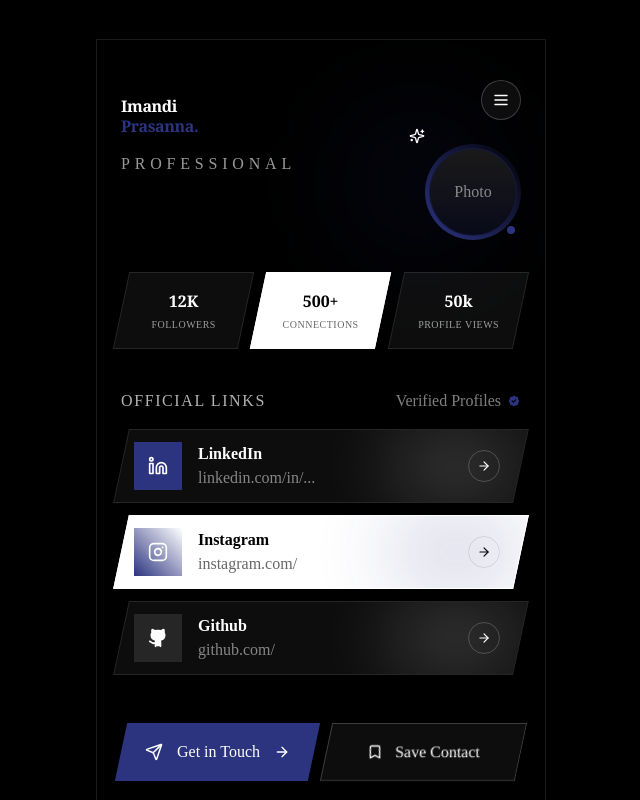
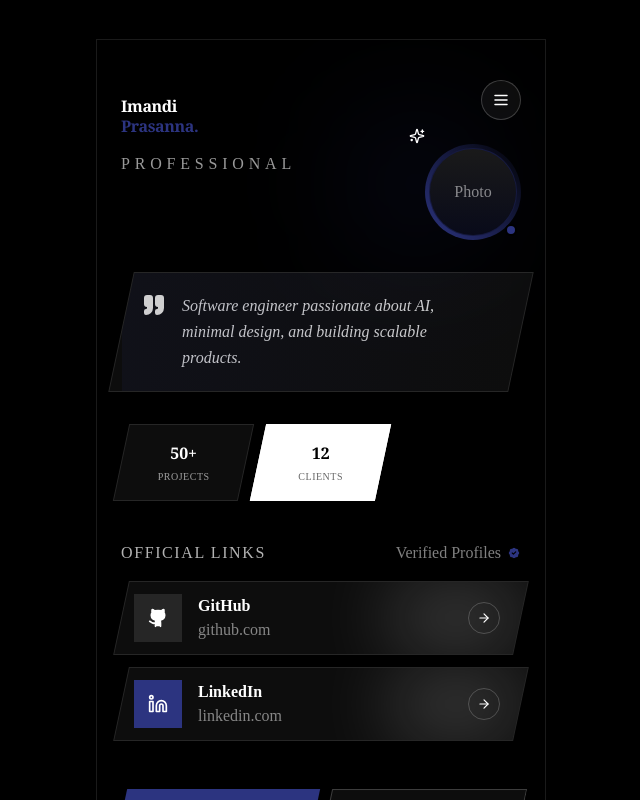
Before and after one commit to xpixenoxx/unool, a Next.js app: page /preview-template in a window 1280 px wide. Shown: the top 800 px of the page, without its empty margins (319-959 px from the left). Built offline with nearby package versions, Linux system fonts and the light colour scheme.

Commit message:
Fix prerender build error on preview page by mapping directly to IdentityTemplate

```diff
--- a/app/preview-template/page.tsx
+++ b/app/preview-template/page.tsx
@@ -1,11 +1,28 @@
-import { TheLoneTemplate } from '@/components/templates/the-lone/TheLoneTemplate';
+'use client';
+
+import { IdentityTemplate } from '@/components/profile/templates/persona/IdentityTemplate';
 
 export default function PreviewTemplatePage() {
+  const dummyProfile = {
+    name: 'Imandi Prasanna',
+    role: 'Professional',
+    headline: 'Building the next generation of web applications.',
+    bio: 'Software engineer passionate about AI, minimal design, and building scalable products.',
+    avatarUrl: '',
+    links: [
+      { id: '1', label: 'GitHub', url: 'https://github.com', icon: 'github', isVisible: true },
+      { id: '2', label: 'LinkedIn', url: 'https://linkedin.com', icon: 'linkedin', isVisible: true },
+    ],
+    proofs: [
+      { title: 'Projects', value: '50+' },
+      { title: 'Clients', value: '12' },
+    ]
+  };
+
   return (
     <div className="min-h-screen bg-black flex justify-center items-center py-10">
-      {/* We contain it in a max-width container mimicking a mobile device since templates are often responsive/mobile-first */}
       <div className="w-full max-w-md shadow-2xl rounded-3xl overflow-hidden ring-1 ring-white/10 relative">
-        <TheLoneTemplate />
+        <IdentityTemplate templateId="lone" profile={dummyProfile} accentColor="#2C3480" />
       </div>
     </div>
   );
```
